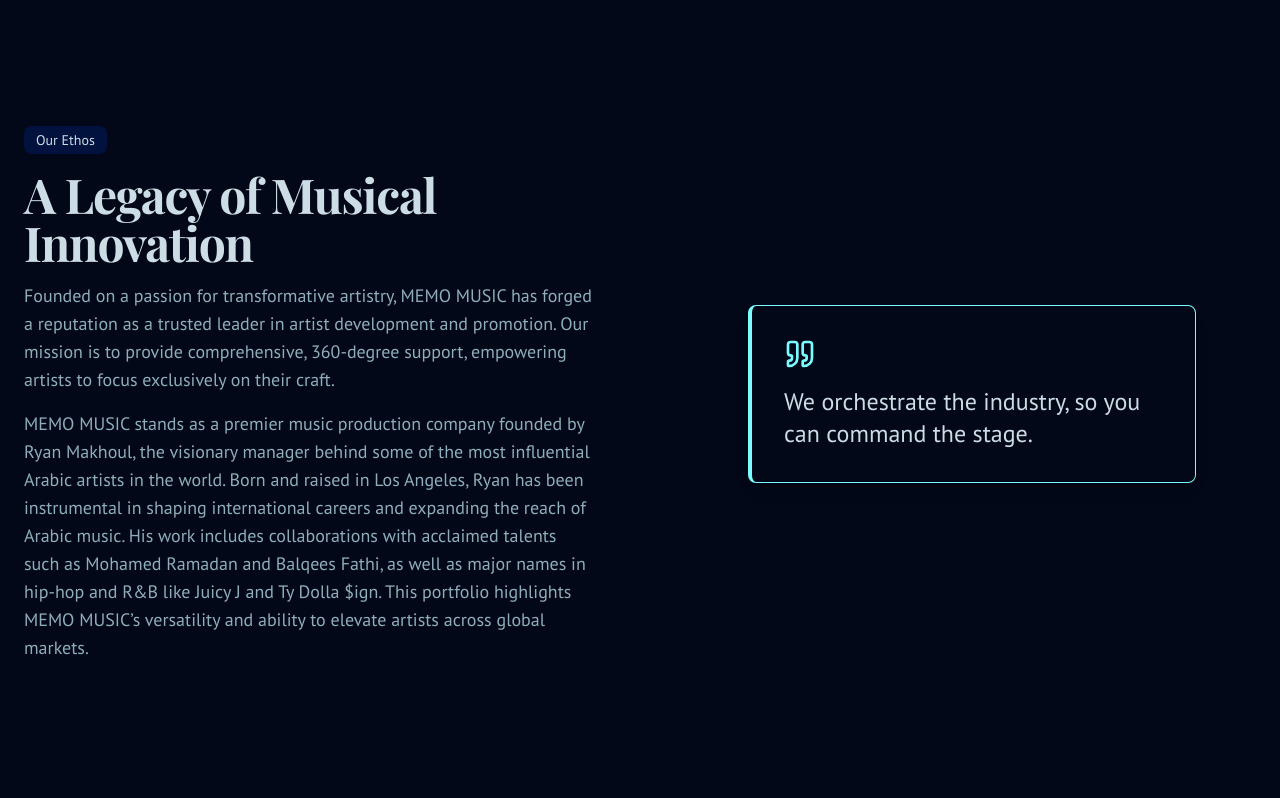
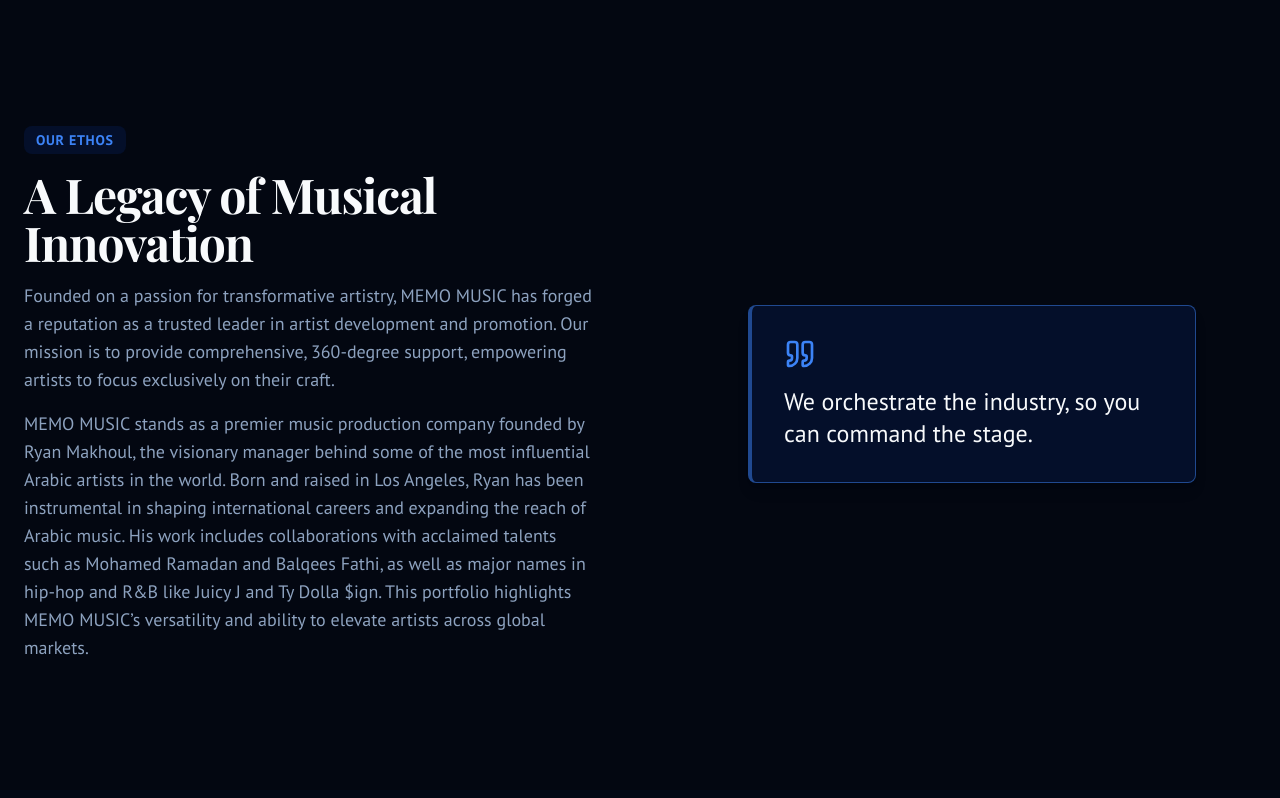
Before and after one commit to devjadiya/memo-music, a Next.js app: page / in a window 1280 px wide. Shown: the part 802-1600 px from the top of the page. Built offline with nearby package versions, Linux system fonts and the light colour scheme; a web font is replaced by a local one.

Commit message:
Added Initial Files

```diff
--- a/src/app/globals.css
+++ b/src/app/globals.css
@@ -4,30 +4,40 @@
 
 @layer base {
   :root {
-    --background: 224 83% 5%; /* #02061a - almost black */
-    --foreground: 200 33% 85%; /* #c7e0e8 - light blue-grey text */
-    --card: 224 83% 5%;
-    --card-foreground: 200 33% 85%;
-    --popover: 224 83% 5%;
-    --popover-foreground: 200 33% 85%;
-    --primary: 217 99% 50%; /* #0437fe - bright electric blue */
-    --primary-foreground: 200 33% 95%; /* Lighter text on primary */
-    --secondary: 222 100% 12%; /* #001141 - very dark blue */
-    --secondary-foreground: 200 33% 85%;
-    --muted: 222 100% 12%;
-    --muted-foreground: 200 24% 65%;
-    --accent: 182 100% 74%; /* A lighter shade for highlights */
-    --accent-foreground: 222 100% 12%;
+    --background: 224 71% 4%; /* #020617 - A deep, near-black */
+    --foreground: 210 40% 98%; /* #f8f9fa - Off-white for crisp text */
+
+    --card: 224 71% 6%; /* A slightly lighter near-black for cards */
+    --card-foreground: 210 40% 98%;
+
+    --popover: 224 71% 4%;
+    --popover-foreground: 210 40% 98%;
+
+    --primary: 217 91% 60%; /* #4f86f7 - A vibrant, electric blue */
+    --primary-foreground: 210 40% 98%;
+
+    --secondary: 222 84% 9%; /* #090f23 - Dark blue for subtle depth */
+    --secondary-foreground: 210 40% 98%;
+
+    --muted: 222 84% 9%;
+    --muted-foreground: 215 28% 65%; /* A softer grey for less important text */
+
+    --accent: 217 91% 60%; /* Using the primary blue as the main accent */
+    --accent-foreground: 210 40% 98%;
+
     --destructive: 0 84.2% 60.2%;
     --destructive-foreground: 0 0% 98%;
-    --border: 222 100% 12%;
-    --input: 222 100% 12%;
-    --ring: 217 99% 50%;
-    --chart-1: 217 99% 50%;
+
+    --border: 222 84% 9%;
+    --input: 222 84% 9%;
+    --ring: 217 91% 60%;
+
+    --chart-1: 217 91% 60%;
     --chart-2: 182 100% 74%;
     --chart-3: 215 97% 49%;
     --chart-4: 222 100% 23%;
     --chart-5: 200 33% 85%;
+
     --radius: 0.5rem;
   }
 }
--- a/src/components/layout/header.tsx
+++ b/src/components/layout/header.tsx
@@ -58,7 +58,7 @@
             <Link
               key={link.href}
               href={link.href}
-              className="text-sm font-medium text-neutral-300 transition-colors hover:text-accent"
+              className="text-sm font-medium text-neutral-300 transition-colors hover:text-white"
             >
               {link.label}
             </Link>
--- a/src/components/sections/about.tsx
+++ b/src/components/sections/about.tsx
@@ -7,7 +7,7 @@
       <div className="container mx-auto px-4 md:px-6">
         <div className="grid gap-12 lg:grid-cols-2 lg:gap-24 items-center">
           <div className="space-y-4">
-            <div className="inline-block rounded-lg bg-secondary px-3 py-1 text-sm text-secondary-foreground">
+            <div className="inline-block rounded-lg bg-secondary px-3 py-1 text-sm font-semibold tracking-wider uppercase text-primary">
               Our Ethos
             </div>
             <h2 className="font-headline text-4xl font-bold tracking-tight text-foreground sm:text-5xl">
@@ -24,9 +24,9 @@
             </p>
           </div>
           <div className="flex items-center justify-center">
-            <Card className="w-full max-w-md border-accent border-l-4 bg-card shadow-lg">
+            <Card className="w-full max-w-md border-primary/50 border-l-4 bg-secondary shadow-lg">
               <CardContent className="p-8">
-                <Quote className="h-8 w-8 text-accent" />
+                <Quote className="h-8 w-8 text-primary" />
                 <blockquote className="mt-4 text-2xl font-medium text-foreground">
                   We orchestrate the industry, so you can command the stage.
                 </blockquote>
--- a/src/components/sections/hero.tsx
+++ b/src/components/sections/hero.tsx
@@ -17,7 +17,7 @@
       <div className="relative z-10 flex h-full flex-col items-center justify-center text-center text-white">
         <div className="container px-4 md:px-6">
           <div className="max-w-4xl mx-auto animate-in fade-in slide-in-from-bottom-12 duration-1000">
-            <h1 className="font-headline text-5xl font-bold tracking-tight text-accent md:text-7xl lg:text-8xl">
+            <h1 className="font-headline text-5xl font-bold tracking-tight text-white md:text-7xl lg:text-8xl">
               Engineering Stardom. Defining Legacies.
             </h1>
             <p className="mt-6 max-w-3xl mx-auto text-lg text-neutral-200 md:text-xl">
--- a/src/components/sections/pr.tsx
+++ b/src/components/sections/pr.tsx
@@ -11,7 +11,7 @@
 
 export default function PRSection() {
   return (
-    <section id="pr" className="py-24 sm:py-32 bg-card">
+    <section id="pr" className="py-24 sm:py-32 bg-secondary/20">
       <div className="container mx-auto px-4 md:px-6">
         <div className="grid gap-12 lg:grid-cols-2 lg:gap-24 items-center">
             <div className="order-2 lg:order-1 flex items-center justify-center">
@@ -25,7 +25,7 @@
               />
           </div>
           <div className="order-1 lg:order-2 space-y-6 lg:col-span-1">
-            <div className="inline-block rounded-lg bg-secondary px-3 py-1 text-sm text-secondary-foreground">
+            <div className="inline-block rounded-lg bg-secondary px-3 py-1 text-sm font-semibold tracking-wider uppercase text-primary">
               Public Relations & Fame Architecture
             </div>
             <h2 className="font-headline text-4xl font-bold tracking-tight text-foreground sm:text-5xl">
@@ -37,8 +37,8 @@
             <div className="space-y-4">
               {prServices.map((service, index) => (
                 <div key={index} className="flex items-start gap-4">
-                  <div className="flex h-10 w-10 items-center justify-center rounded-lg bg-primary/10">
-                    <service.icon className="h-6 w-6 text-accent" />
+                  <div className="flex h-10 w-10 items-center justify-center rounded-lg bg-secondary/50">
+                    <service.icon className="h-6 w-6 text-primary" />
                   </div>
                   <div>
                     <h3 className="font-bold text-foreground">{service.title}</h3>
--- a/src/components/sections/studio.tsx
+++ b/src/components/sections/studio.tsx
@@ -12,11 +12,11 @@
 
 export default function StudioSection() {
   return (
-    <section id="studio" className="py-24 sm:py-32 bg-card">
+    <section id="studio" className="py-24 sm:py-32 bg-secondary/20">
       <div className="container mx-auto px-4 md:px-6">
         <div className="grid gap-12 lg:grid-cols-2 lg:gap-24 items-center">
           <div className="space-y-6">
-             <div className="inline-block rounded-lg bg-secondary px-3 py-1 text-sm text-secondary-foreground">
+             <div className="inline-block rounded-lg bg-secondary px-3 py-1 text-sm font-semibold tracking-wider uppercase text-primary">
               Our Facility
             </div>
             <h2 className="font-headline text-4xl font-bold tracking-tight text-foreground sm:text-5xl">
@@ -28,7 +28,7 @@
              <ul className="grid grid-cols-2 gap-4 text-base text-muted-foreground">
               {studioServices.map((service) => (
                 <li key={service} className="flex items-center gap-3">
-                  <CheckCircle2 className="h-5 w-5 text-accent" />
+                  <CheckCircle2 className="h-5 w-5 text-primary" />
                   <span>{service}</span>
                 </li>
               ))}
```
